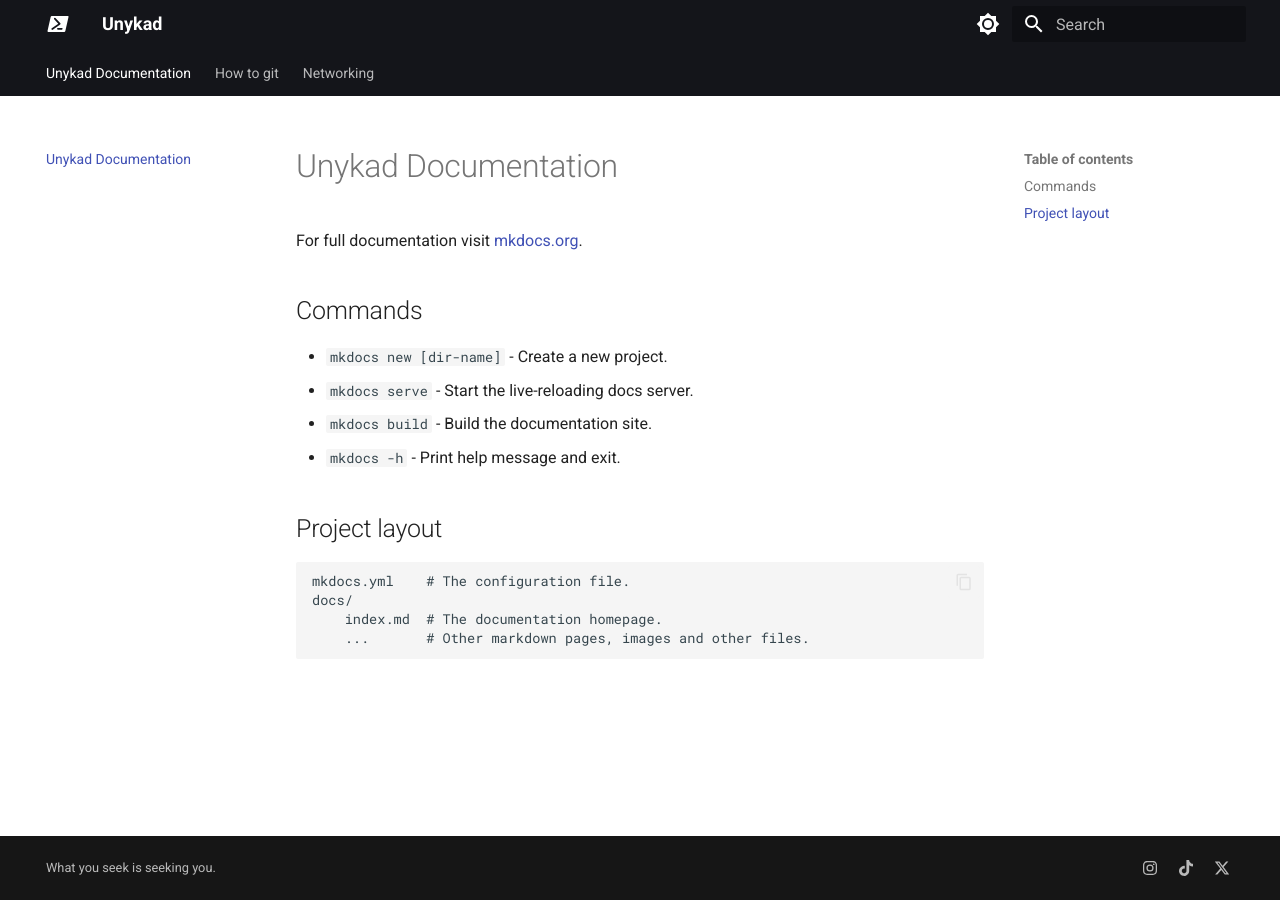
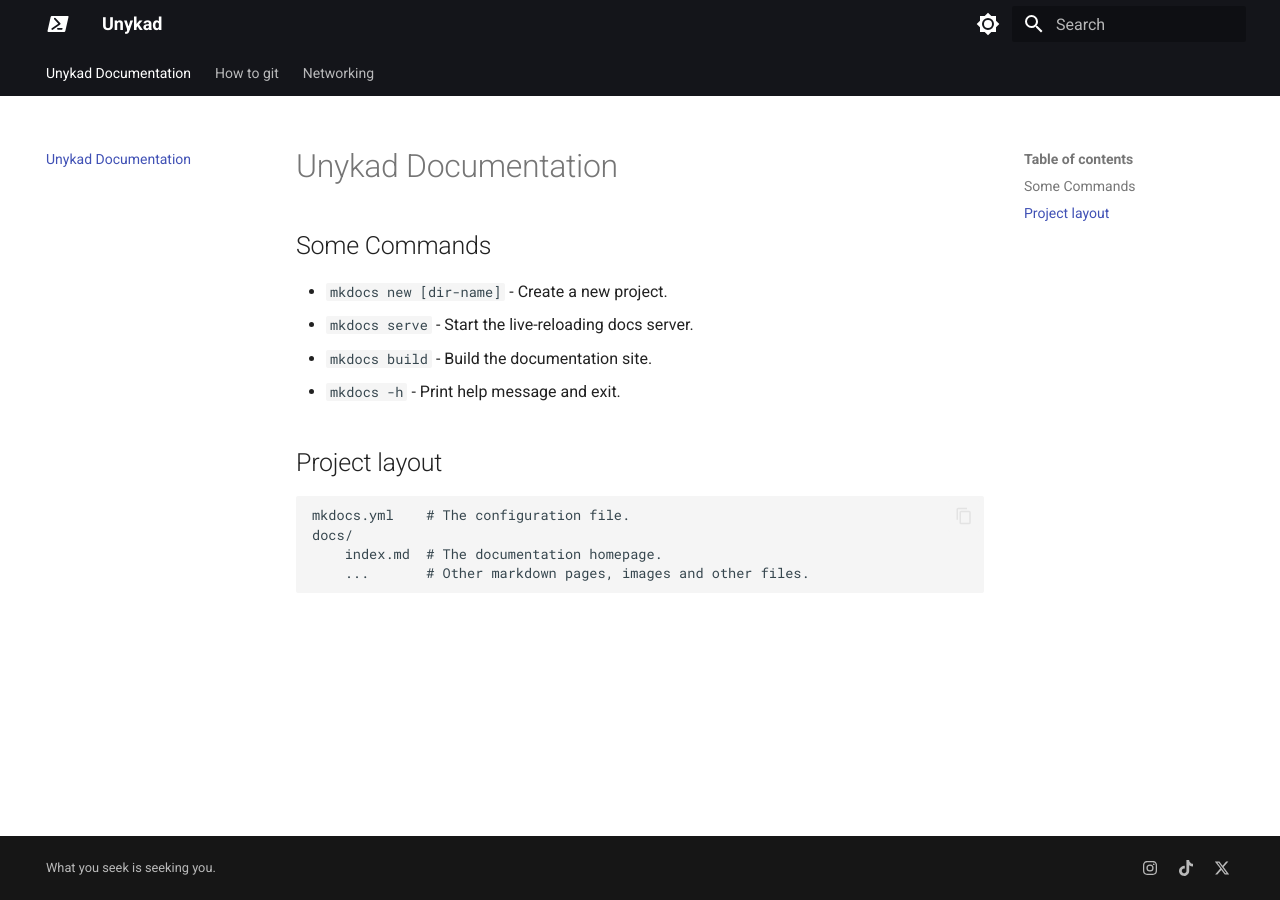
Before and after one commit to kuchapo/UNYKAD, an MkDocs documentation site: the page built from docs/index.md, in a window 1280 px wide. Built offline with MkDocs 1.6.1 and Material for MkDocs 9.7.7, drawn with Linux system fonts in a browser that asks for light colours.

Commit message:
name und dings abgeändert

```diff
--- a/docs/index.md
+++ b/docs/index.md
@@ -1,8 +1,6 @@
 # Unykad Documentation
 
-For full documentation visit [mkdocs.org](https://www.mkdocs.org).
-
-## Commands
+## Some Commands
 
 * `mkdocs new [dir-name]` - Create a new project.
 * `mkdocs serve` - Start the live-reloading docs server.
```
